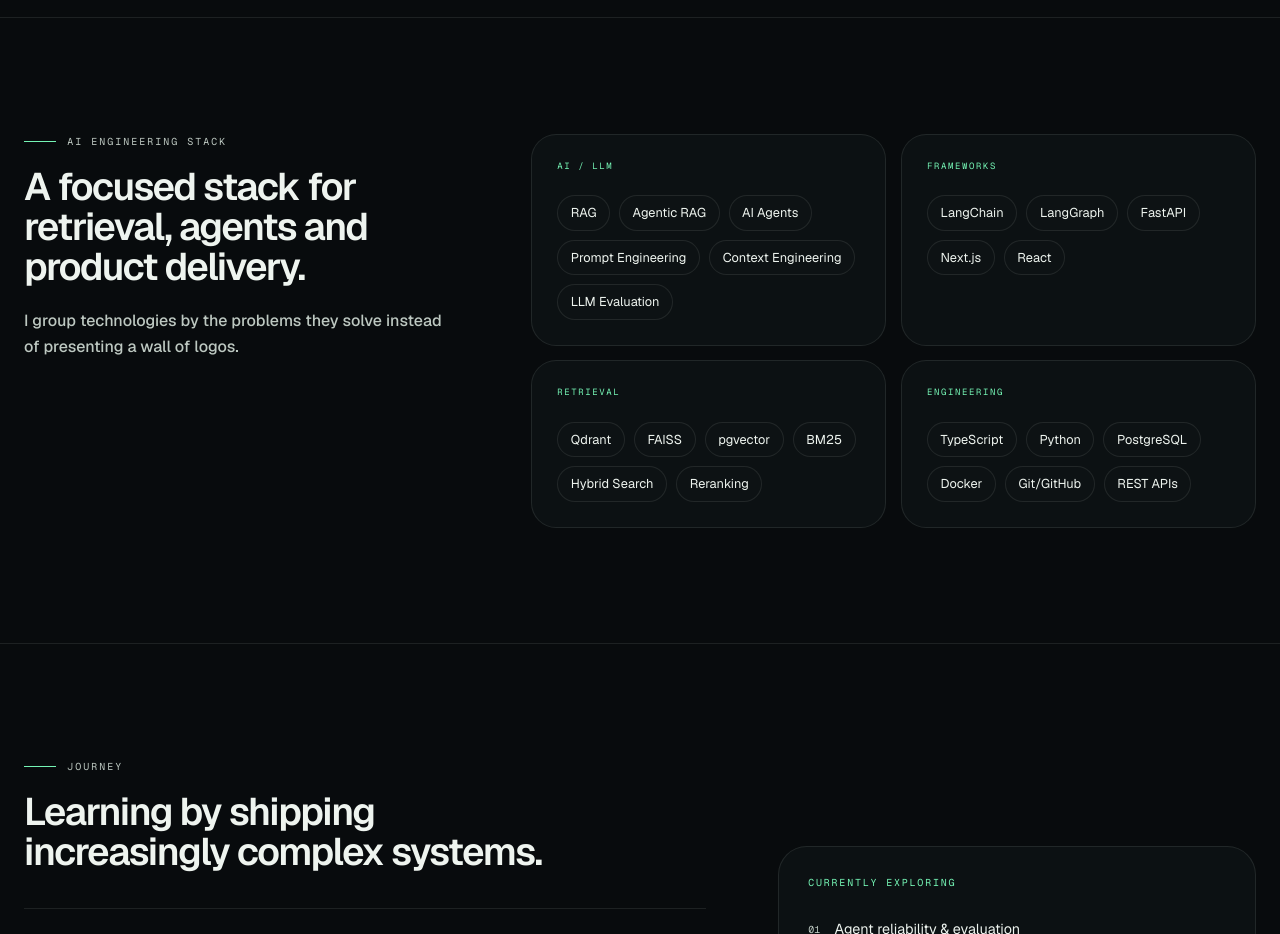
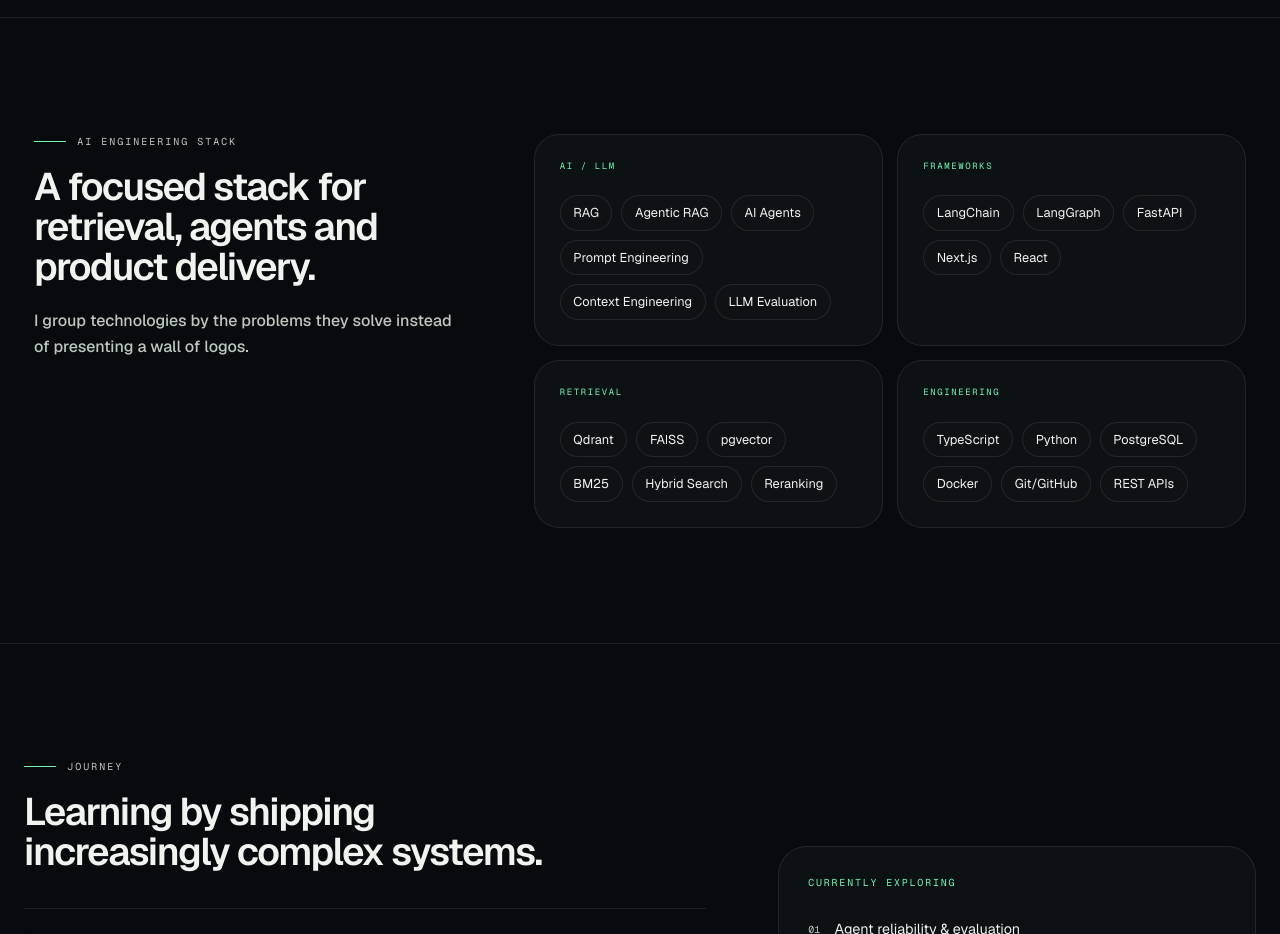
Before and after one commit to Touqeer3417/touqeer-ali-portfolio, a Next.js app: page / in a window 1280 px wide. Shown: the part 4540-5474 px from the top of the page. Built offline with nearby package versions, Linux system fonts and the light colour scheme; no server answers.

Commit message:
style: center skills content at reference width

```diff
--- a/src/components/sections/Skills.tsx
+++ b/src/components/sections/Skills.tsx
@@ -7,9 +7,9 @@ export function Skills() {
   return (
     <section
       id="stack"
-      className="section-space section-zoom-90 border-t border-[var(--line)]"
+      className="section-space border-t border-[var(--line)]"
     >
-      <Container>
+      <Container className="max-w-[78.75rem]">
         <div className="grid gap-11 lg:grid-cols-[0.75fr_1.25fr] lg:gap-[4.5rem]">
           <FadeIn>
             <SectionHeading
```
